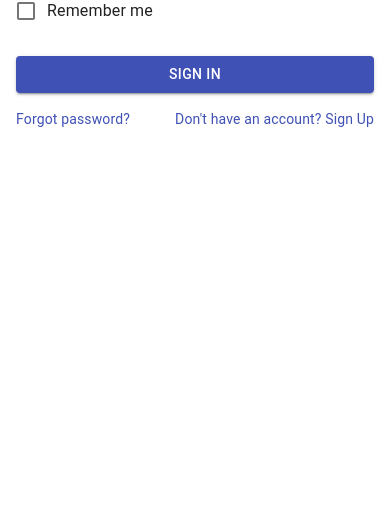
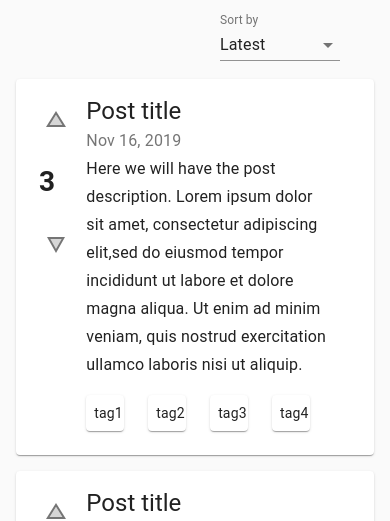
Before and after one commit to matthewstaylor/Milestone-4, a React (Create React App) app in the folder campus-snapshots/: page / in a window 390 px wide. Shown: the part 330-851 px from the top of the page. Built offline with nearby package versions, Linux system fonts and the light colour scheme.

Commit message:
Fixed rating grid for small screens
Signed-off-by: Nazik Almazova <nazikalm@gmail.com>

```diff
--- a/campus-snapshots/src/components/Landing/landing.component.tsx
+++ b/campus-snapshots/src/components/Landing/landing.component.tsx
@@ -130,7 +130,7 @@ export default function Landing(props: PropsCombined) {
                 <div className={classes.cardDetails}>
                   <CardContent>
                     <Grid container item xs={12} spacing={3} >
-                      <Grid item xs={1}
+                      <Grid item md={1} xs={2}
                         className={classes.ratingZone}
                         direction="column">
                         <IconButton>
@@ -141,7 +141,7 @@ export default function Landing(props: PropsCombined) {
                           <DetailsTwoToneIcon />
                         </IconButton>
                       </Grid>
-                      <Grid item xs={11} >
+                      <Grid item md={11} xs={10}>
                         <Typography component="h2" variant="h5">
                           {post.title}
                         </Typography>
--- a/campus-snapshots/src/redux/reducers/Landing/landing.reducer.ts
+++ b/campus-snapshots/src/redux/reducers/Landing/landing.reducer.ts
@@ -15,7 +15,7 @@ const initialState: LandingState = {
     posts: [],
     userName: "",
     userID: "",
-    authenticated: false
+    authenticated: true
 };
 
 
```
